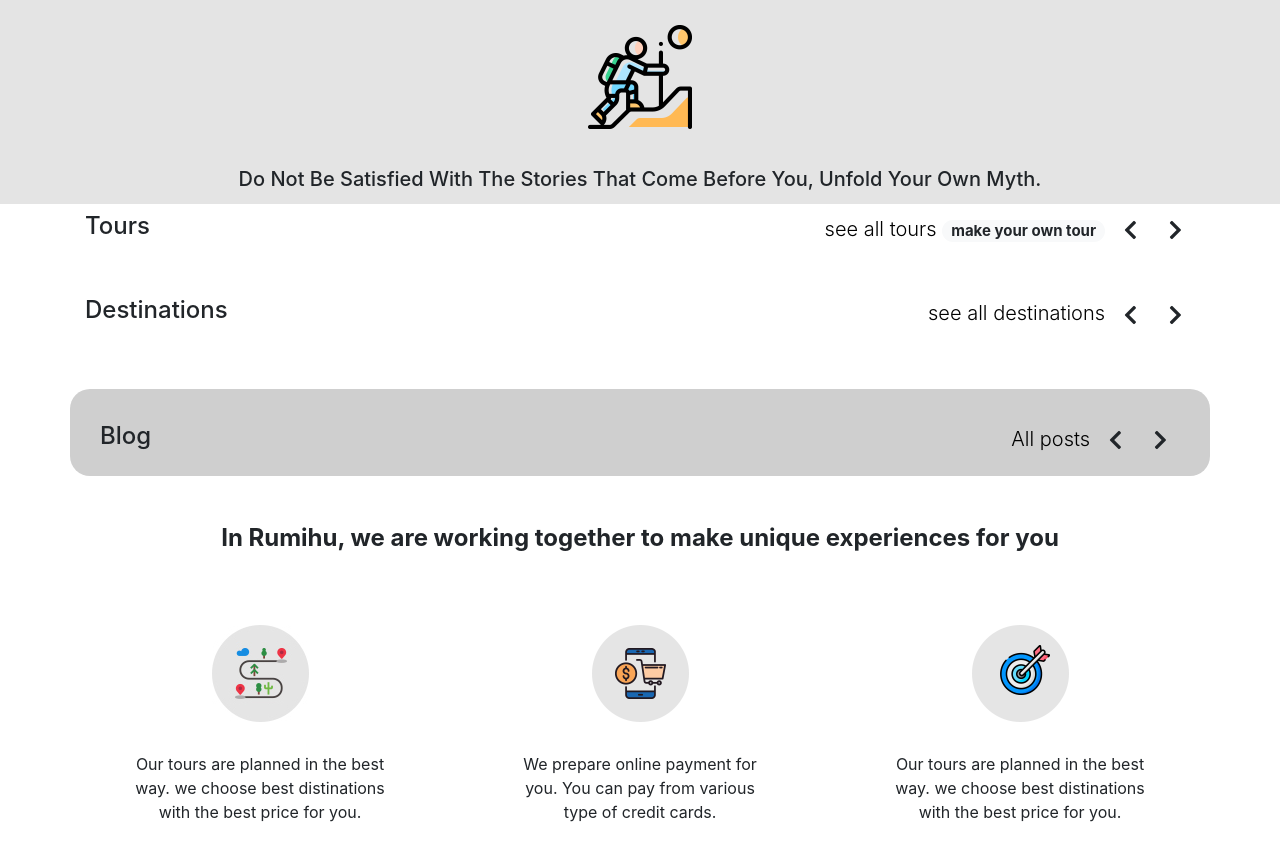
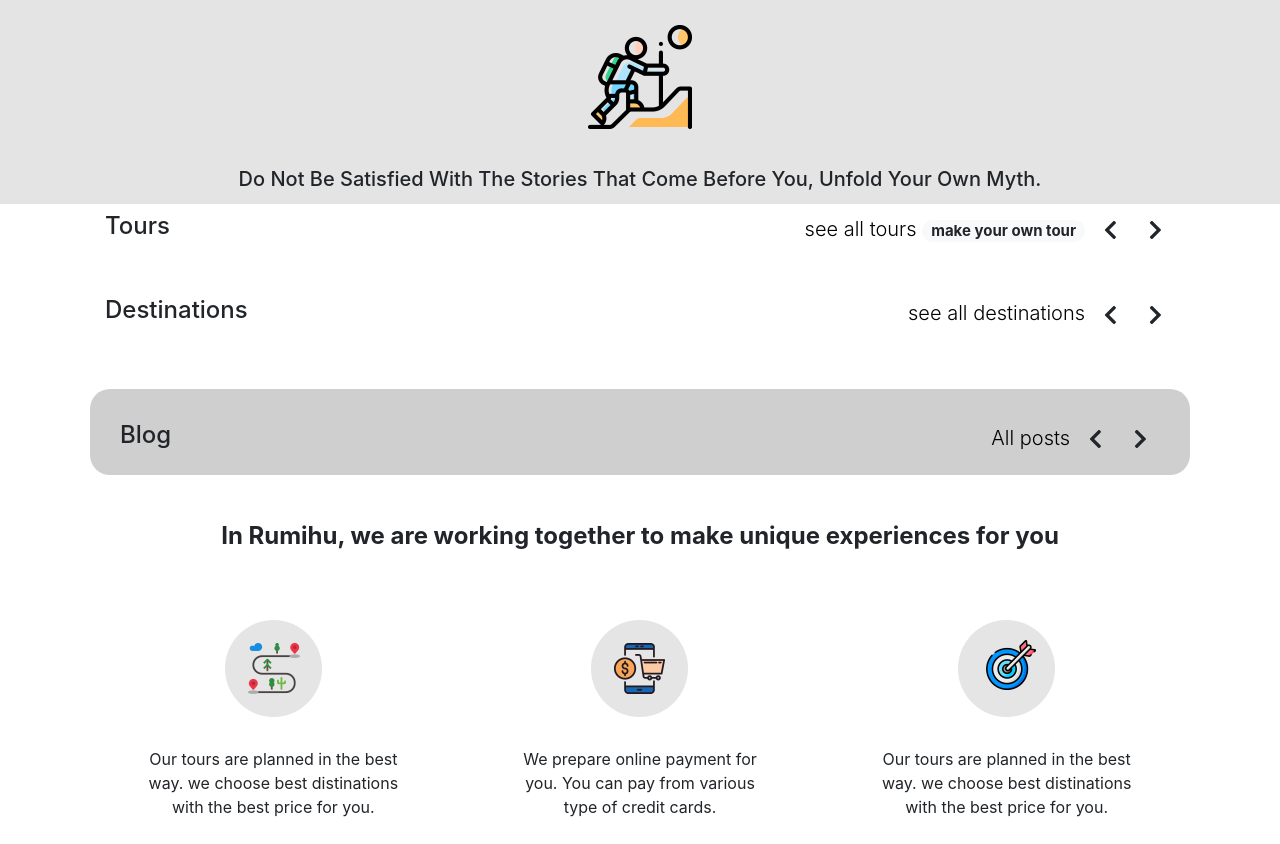
Before and after one commit to Shabo0oli/rumihoo, a Django app: page / in a window 1280 px wide. Shown: the part 682-1526 px from the top of the page. After the commit the page ends 1499 px from the top, so only its background shows below. Run offline with Django 3.2, Linux system fonts and the light colour scheme; data that the repository does not hold is empty; some libraries are stand-ins or nearby versions.

Commit message:
change color and max width

```diff
--- a/rumihoo/web/static/css/style.css
+++ b/rumihoo/web/static/css/style.css
@@ -229,3 +229,11 @@ ul.green li::before {
     column-count: 4;
   }
 }
+
+
+.maxwid{
+    max-width: 1100px;
+    margin-left: auto;
+    margin-right: auto;
+    vertical-align: middle;
+}
--- a/rumihoo/web/templates/index.html
+++ b/rumihoo/web/templates/index.html
@@ -17,10 +17,10 @@
 
 
 
-<section class="carousel carousel1 slide" data-ride="carousel" id="postsCarousel">
+<section class="carousel carousel1 slide maxwid" data-ride="carousel" id="postsCarousel">
     <div class="container">
         <div class="row">
-            <div class="col-6  lead">
+            <div class="col-6  lead text-left">
                 <h4>Tours</h4>
             </div>
             <div class="col-6 text-right lead">
@@ -83,10 +83,10 @@
 
 
 
-<section class="carousel carousel1dis slide" data-ride="carousel" id="postsCarouseldis" style="margin-top: 3%;">
+<section class="carousel carousel1dis slide maxwid" data-ride="carousel" id="postsCarouseldis" style="margin-top: 3%;">
     <div class="container">
         <div class="row">
-            <div class="col-6  lead">
+            <div class="col-6  lead text-left">
                 <h4>Destinations</h4>
             </div>
             <div class="col-6 text-right lead">
@@ -125,11 +125,11 @@
 
 
 
-<section class="carousel carousel1blog slide" data-ride="carousel" id="postsCarouselblog" style="margin-top: 3%;">
+<section class="carousel carousel1blog slide maxwid" data-ride="carousel" id="postsCarouselblog" style="margin-top: 3%;">
     <div class="container" style="background-color: #cfcfcf;border-radius: 20px;">
         <div class="container" style="padding-top: 3%;">
             <div class="row">
-                <div class="col-6  lead">
+                <div class="col-6  lead text-left">
                     <h4>Blog</h4>
                 </div>
                 <div class="col-6 text-right lead">
@@ -166,7 +166,7 @@
 
 
 
-<div class="container" style="margin-top: 2%">
+<div class="container maxwid" style="margin-top: 2%">
 
     <div class="row" style="text-align: center;">
         <h4 class="mid"><b>In Rumihu, we are working together to make unique experiences for you</b></h4>
```
Also changed, not shown: rumihoo/web/templates/destination.html (+7 -7 lines), rumihoo/web/templates/tour.html (+19 -3 lines).
